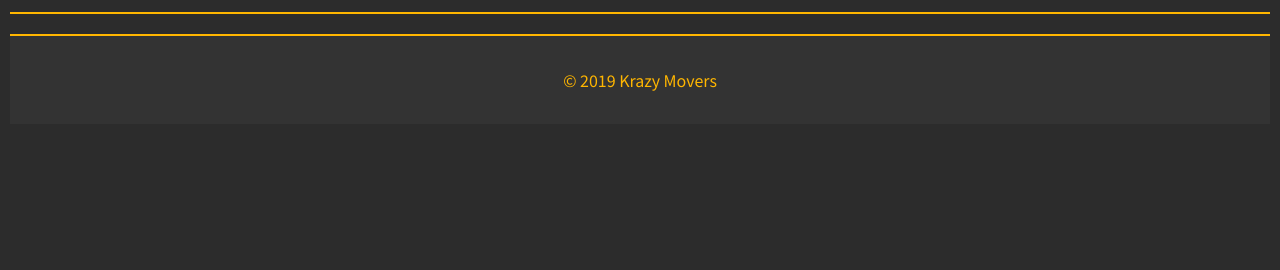
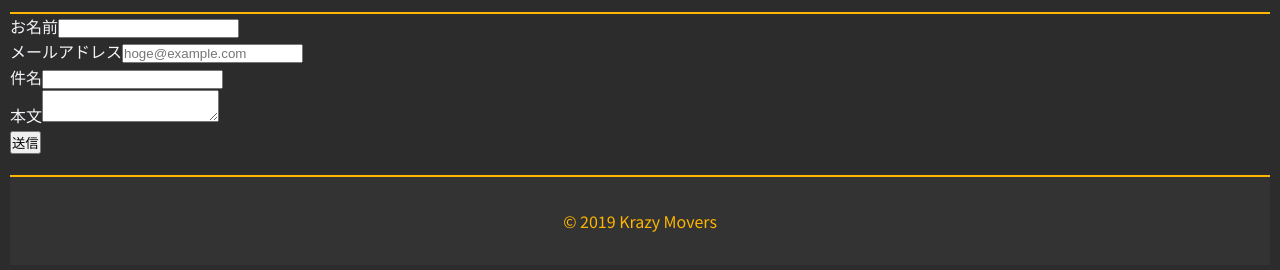
Before and after one commit to krazy-movers/km-web, a plain HTML site: page index.html in a window 1280 px wide. Shown: the part 530-800 px from the top of the page. Drawn offline with Linux system fonts and the light colour scheme.

Commit message:
問い合わせフォームの追加

```diff
--- a/index.html
+++ b/index.html
@@ -39,6 +39,35 @@
       <li>EVの限界に挑戦するドライブ</li>
     </ul>
     <h1 id="inquiry">お問い合わせ</h1>
+
+    <form autocomplete="off" action="https://docs.google.com/forms/u/0/d/e/1FAIpQLSfy_qwFcEbTDVREtMe5D_gM-ywk-zhaBQZ7g2FdoDJwv2XH6Q/formResponse" class="inquiry_form">
+      <div class="inquiry_form">
+        <label for="name">お名前</label>
+        <input type="text" name=&quotentry.818990171"></input>
+      </div>
+
+      <div class="inquiry_form">
+        <label for="email">メールアドレス</label>
+        <input
+          type="email"
+          placeholder="hoge@example.com"
+          name=&quotentry.1645467468"
+        />
+      </div>
+
+      <div class="inquiry_form">
+        <label for="subtitle">件名</label>
+        <input type="text" name=&quotentry.60315865></input>
+      </div>
+
+      <div class="inquiry_form">
+        <label for="msg">本文</label>
+        <textarea name=&quotentry.1003404269></textarea>
+      </div>
+
+      <button type="submit" name="button">送信</button>
+    </form>
+
     <!--
     <iframe
       src="https://docs.google.com/forms/d/e/1FAIpQLSfy_qwFcEbTDVREtMe5D_gM-ywk-zhaBQZ7g2FdoDJwv2XH6Q/viewform?embedded=true"
@@ -49,7 +78,7 @@
       marginwidth="0"
       >読み込んでいます…</iframe
     >
-  -->
+    -->
     <footer><p>© 2019 Krazy Movers</p></footer>
   </body>
 </html>
--- a/style.css
+++ b/style.css
@@ -133,6 +133,15 @@ footer p {
   }
 }
 
+/* Form */
+form.inquiry_form {
+  display: table;
+}
+
+div.inquiry_form {
+  display: table-row;
+}
+
 /* Accessibility improvements */
 /*
 a:focus,
```
